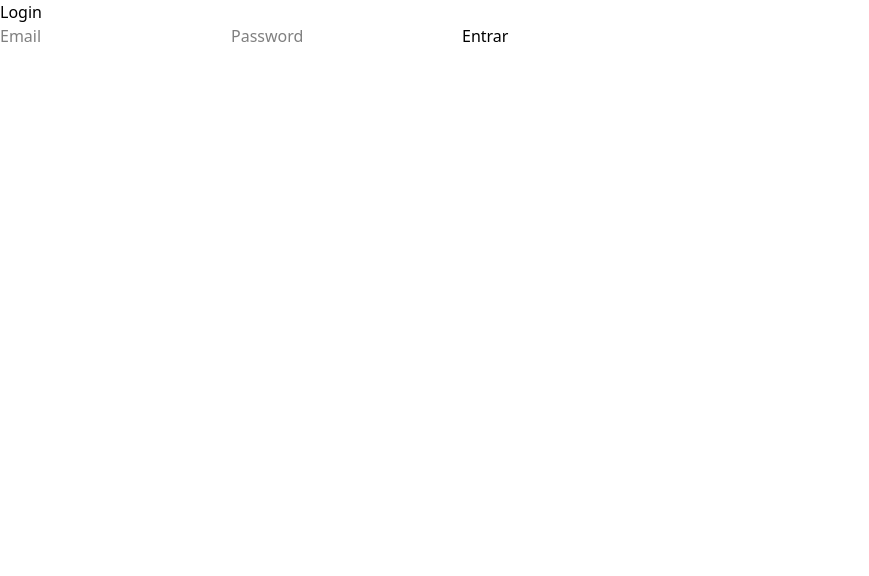
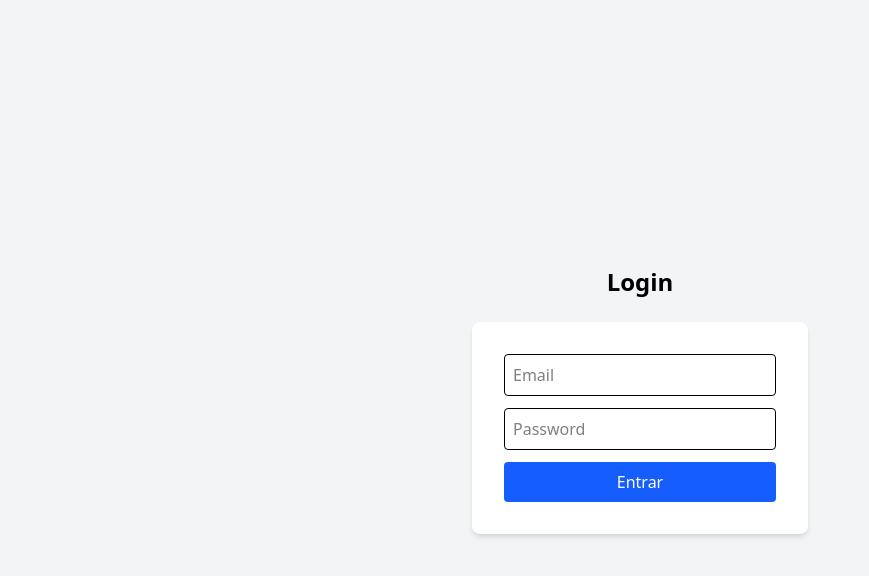
Before and after one commit to pedro0402/user-management-system, a React (Vite) app in the folder web/: page / in a window 1280 px wide. Shown: the top 576 px of the page, without its empty margins (0-869 px from the left). Built offline with nearby package versions, Linux system fonts and the light colour scheme.

Commit message:
feat: adicionando estilização na tela de login

```diff
--- a/web/src/components/LoginForm.tsx
+++ b/web/src/components/LoginForm.tsx
@@ -10,13 +10,14 @@ export function LoginForm({ onSubmit, error }: LoginFormProps) {
     const [password, setPassword] = useState('');
 
     return (
-        <form onSubmit={e => {
+        <form className="bg-white p-8 rounded-lg shadow-md w-full max-w-sm" onSubmit={e => {
             e.preventDefault() // não recarrega a página
             onSubmit(email, password)
         }}>
             <input
                 type="email"
                 value={email}
+                className="border w-full p-2 rounded mb-3"
                 placeholder="Email"
                 onChange={e => setEmail(e.target.value)}
                 required
@@ -24,12 +25,14 @@ export function LoginForm({ onSubmit, error }: LoginFormProps) {
             <input
                 type="password"
                 value={password}
+                className="border w-full p-2 rounded mb-3"
+
                 placeholder="Password"
                 onChange={e => setPassword(e.target.value)}
                 required
             />
             {error && <div style={{ color: 'red' }}>{error}</div>}
-            <button type="submit">Entrar</button>
+            <button className="w-full bg-blue-600 text-white p-2 rounded" type="submit">Entrar</button>
         </form>
     )
 }
--- a/web/src/pages/LoginPage.tsx
+++ b/web/src/pages/LoginPage.tsx
@@ -23,10 +23,12 @@ export function LoginPage() {
         setLoading(false);
     }
     return (
-        <div>
-            <h2>Login</h2>
-            <LoginForm error={error} onSubmit={handleLogin} />
-            {loading && <span>Carregando...</span>}
+        <div className="min-h-screen flex items-center justify-center bg-gray-100">
+            <div className="w-full max-w-sm p-6">
+                <h2 className="text-center text-2xl font-bold mb-6 ">Login</h2>
+                <LoginForm error={error} onSubmit={handleLogin} />
+                {loading && <span>Carregando...</span>}
+            </div>
         </div>
     );
 
```
